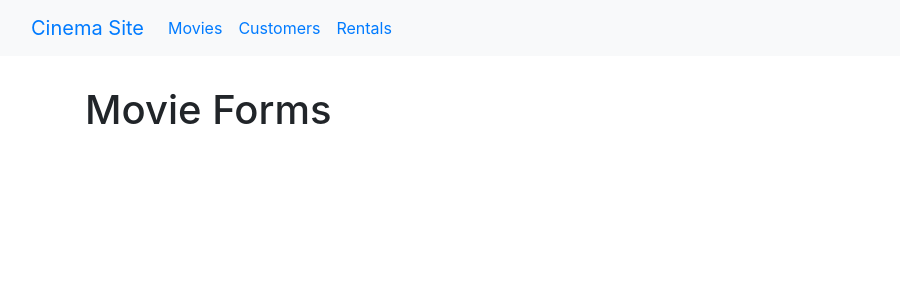
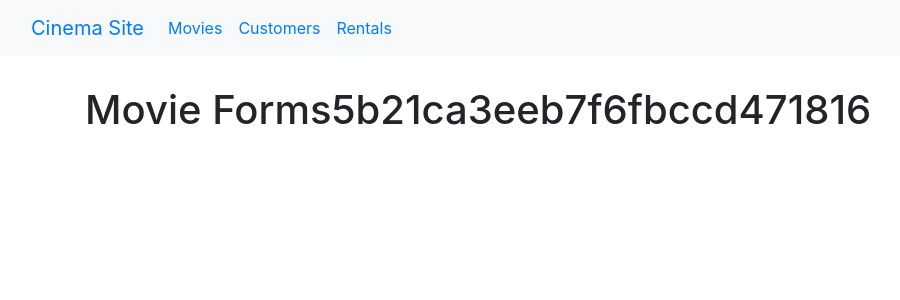
Before and after one commit to Ngeti258/Cinema-site, a React (Create React App) app: page /movies/5b21ca3eeb7f6fbccd471816 in a window 1280 px wide. Shown: the top 300 px of the page, without its empty margins (0-900 px from the left). Built offline with nearby package versions, Linux system fonts and the light colour scheme.

Commit message:
Update movieForm.jsx

```diff
--- a/src/components/movieForm.jsx
+++ b/src/components/movieForm.jsx
@@ -1,7 +1,7 @@
 import React from 'react'
 
-const MovieForm = () => {
-    return <h1>Movie Forms</h1>;
+const MovieForm = ({match}) => {
+    return <h1>Movie Forms{ match.params.id}</h1>;
 }
 
 export default MovieForm;
```
